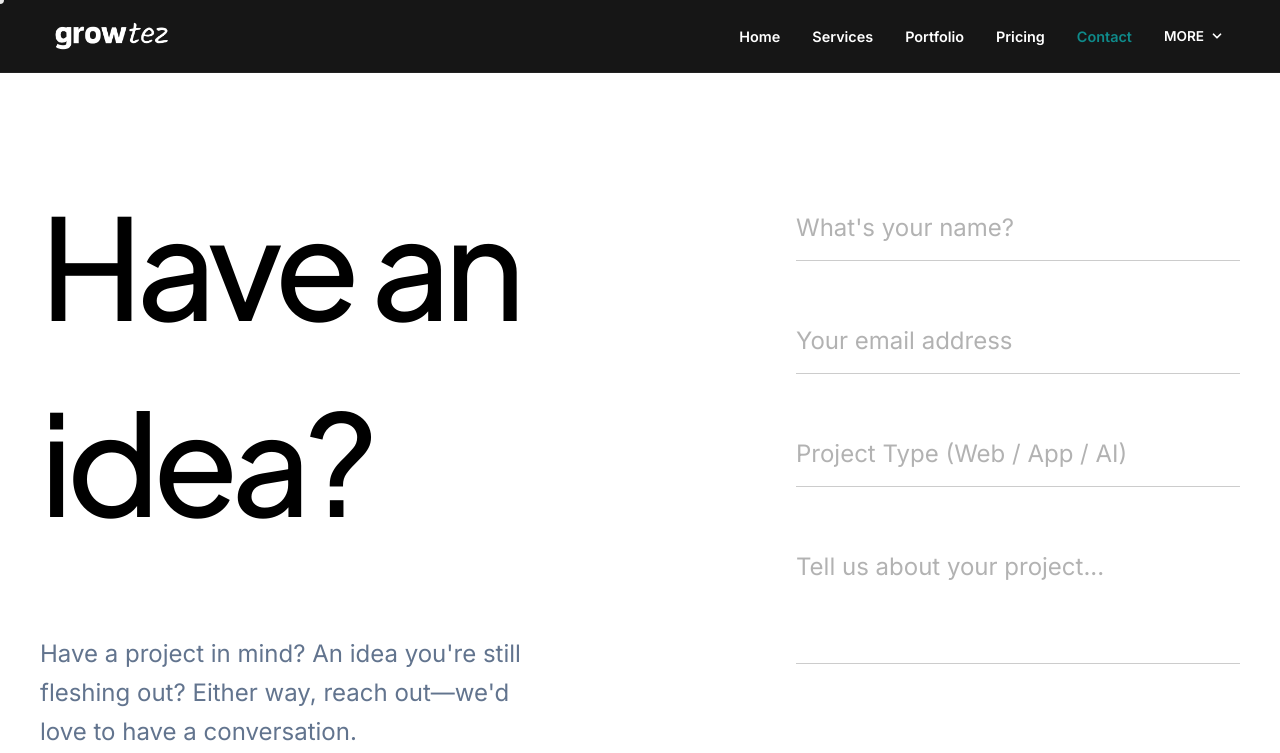
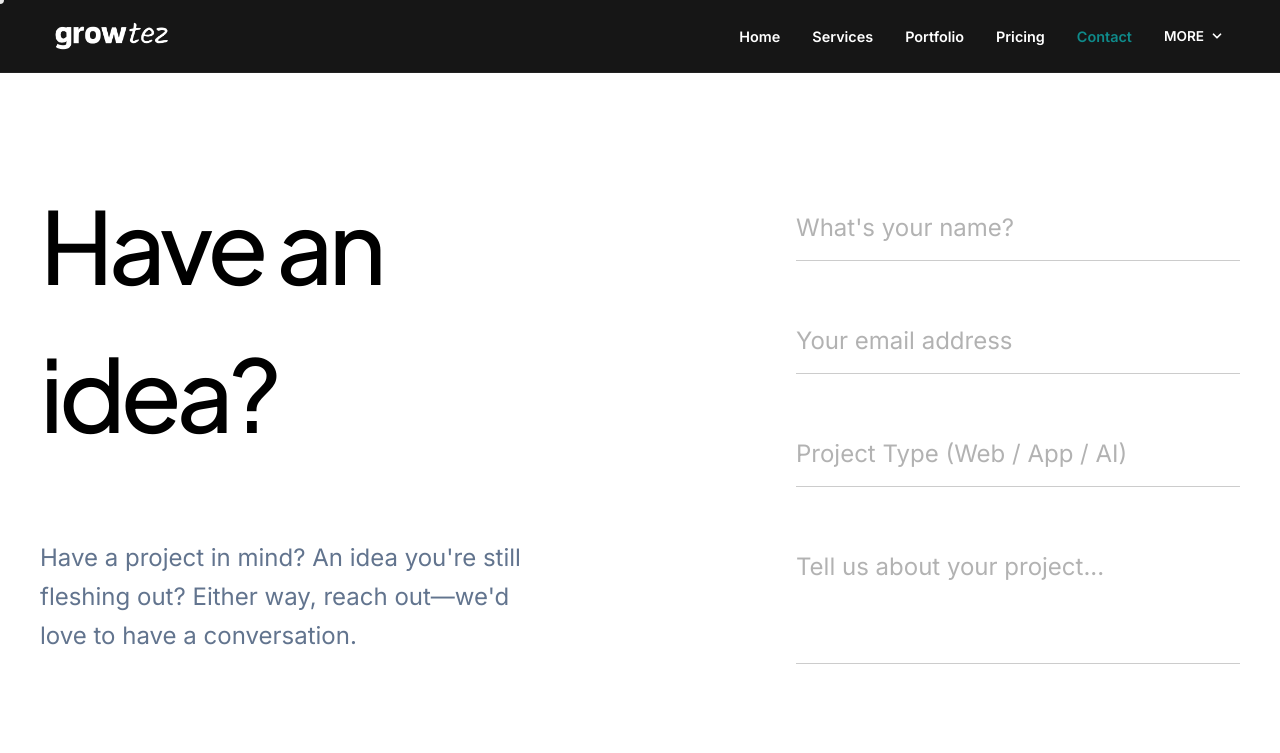
Before and after one commit to growteznow/growtez-landing, a Next.js app: page /contact in a window 1280 px wide. Shown: the top 753 px of the page. Built offline with nearby package versions, Linux system fonts and the light colour scheme.

Commit message:
Fix: contact page

```diff
--- a/app/contact/page.tsx
+++ b/app/contact/page.tsx
@@ -13,8 +13,8 @@ export default function ContactPage() {
       <section className="px-6 md:px-10 py-12 md:py-20 overflow-hidden">
         <div className="max-w-[1200px] mx-auto grid grid-cols-1 lg:grid-cols-12 gap-16 lg:gap-24 items-start">
           <div className="lg:col-span-7">
-            <RevealText as="block" className="text-[80px] md:text-[140px] font-medium leading-[0.85] tracking-tighter" style={{ ...FONT_DISPLAY, color: "#000000" }}>Have an</RevealText>
-            <RevealText as="block" delay={0.1} className="text-[80px] md:text-[140px] font-medium leading-[0.85] tracking-tighter" style={{ ...FONT_DISPLAY, color: "#000000" }}>idea?</RevealText>
+            <RevealText as="block" className="text-6xl md:text-[100px] font-medium leading-[0.95] tracking-tighter" style={{ ...FONT_DISPLAY, color: "#000000" }}>Have an</RevealText>
+            <RevealText as="block" delay={0.1} className="text-6xl md:text-[100px] font-medium leading-[0.95] tracking-tighter" style={{ ...FONT_DISPLAY, color: "#000000" }}>idea?</RevealText>
 
             <p className="mt-10 md:mt-16 text-xl md:text-2xl text-slate-500 max-w-lg leading-relaxed" style={FONT_BODY}>
               Have a project in mind? An idea you&apos;re still fleshing out? Either way, reach out—we&apos;d love to have a conversation.
```
